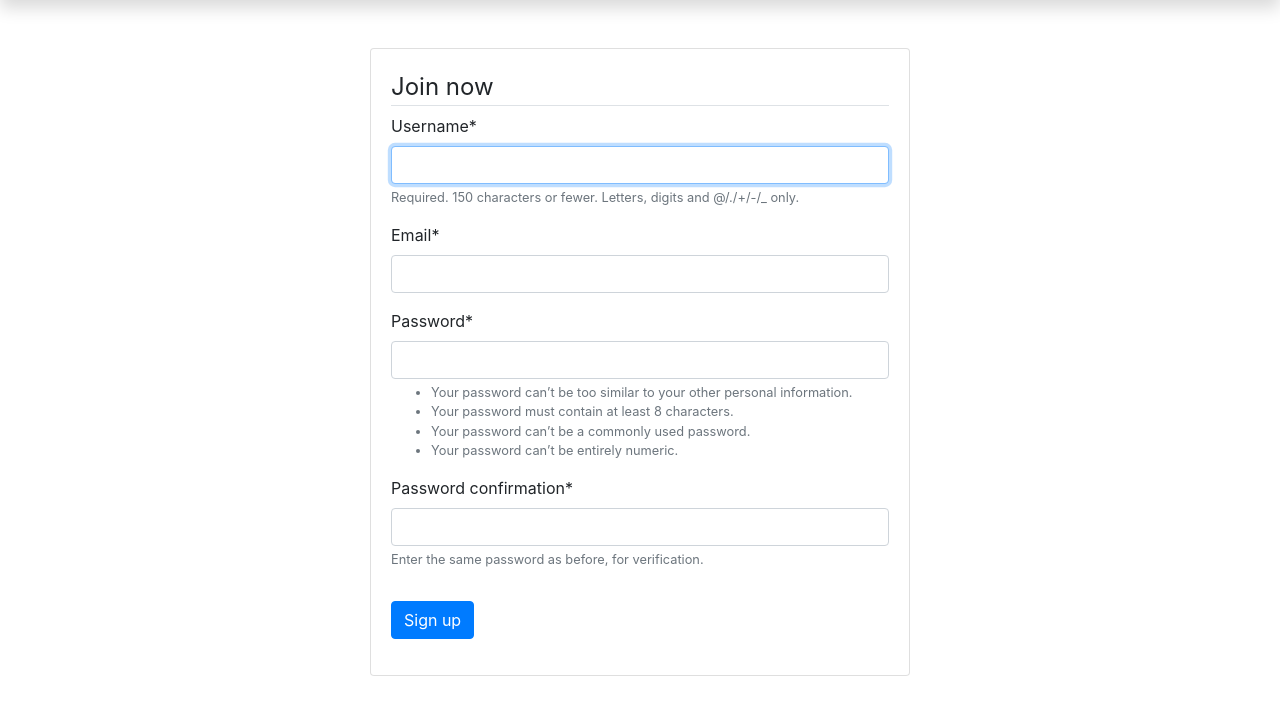
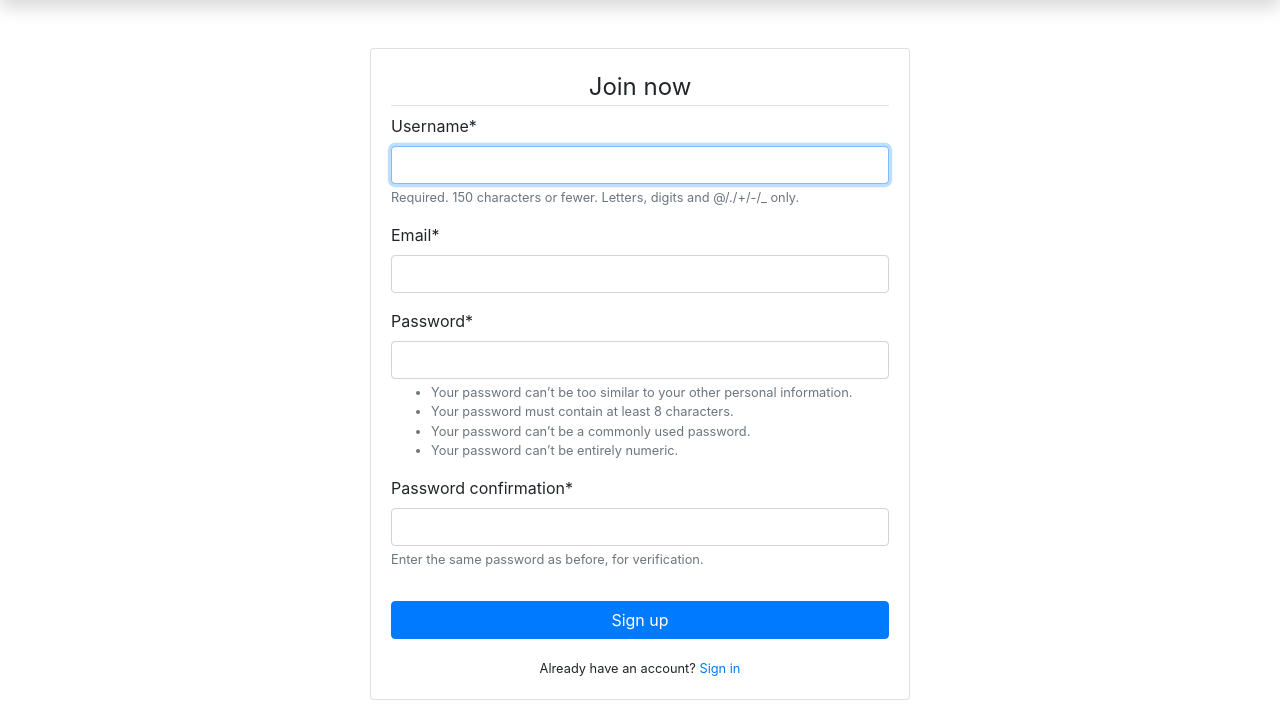
Before and after one commit to zuber-shekh7/django-blog-app, a Django app: page /accounts/signup/ in a window 1280 px wide. Shown: the part 88-800 px from the top of the page. Run offline with Django 3.2, Linux system fonts and the light colour scheme; some libraries are stand-ins or nearby versions.

Commit message:
Updated signin and signup page

```diff
--- a/templates/accounts/signup.html
+++ b/templates/accounts/signup.html
@@ -7,11 +7,21 @@
           <div class="card-body">
             {% csrf_token %}
             <fieldset class="form-group">
-              <legend class="border-bottom mt-4">Join now</legend>
+              <legend class="text-center border-bottom mt-4">Join now</legend>
               {{form|crispy}}
             </fieldset>
             <div class="form-group">
-              <input class="btn btn-primary" type="submit" value="Sign up" />
+              <input
+                class="btn btn-primary btn-block"
+                type="submit"
+                value="Sign up"
+              />
+            </div>
+            <div class="text-center">
+              <small
+                >Already have an account?
+                <a href="{% url 'accounts:signin' %}">Sign in</a></small
+              >
             </div>
           </div>
         </div>
```
Also changed, not shown: templates/accounts/signin.html (+12 -2 lines).
